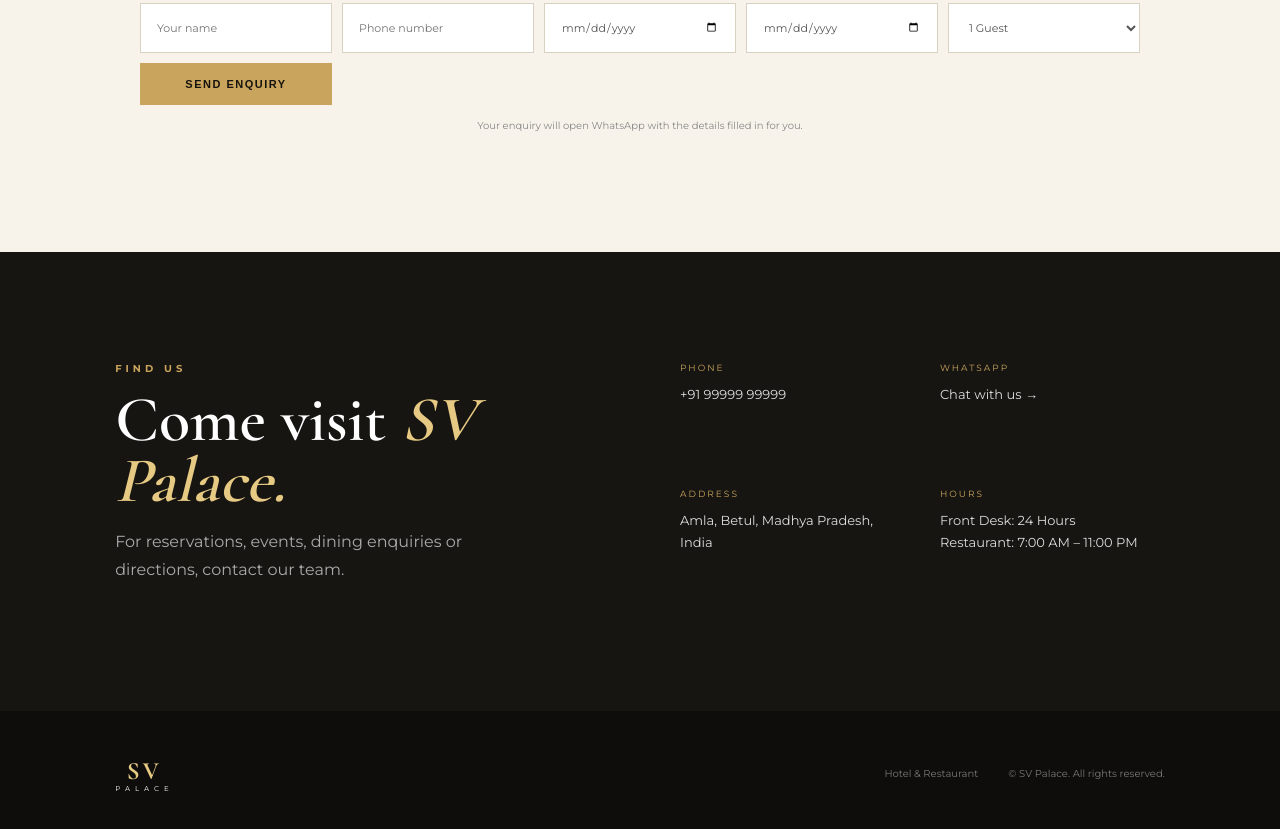
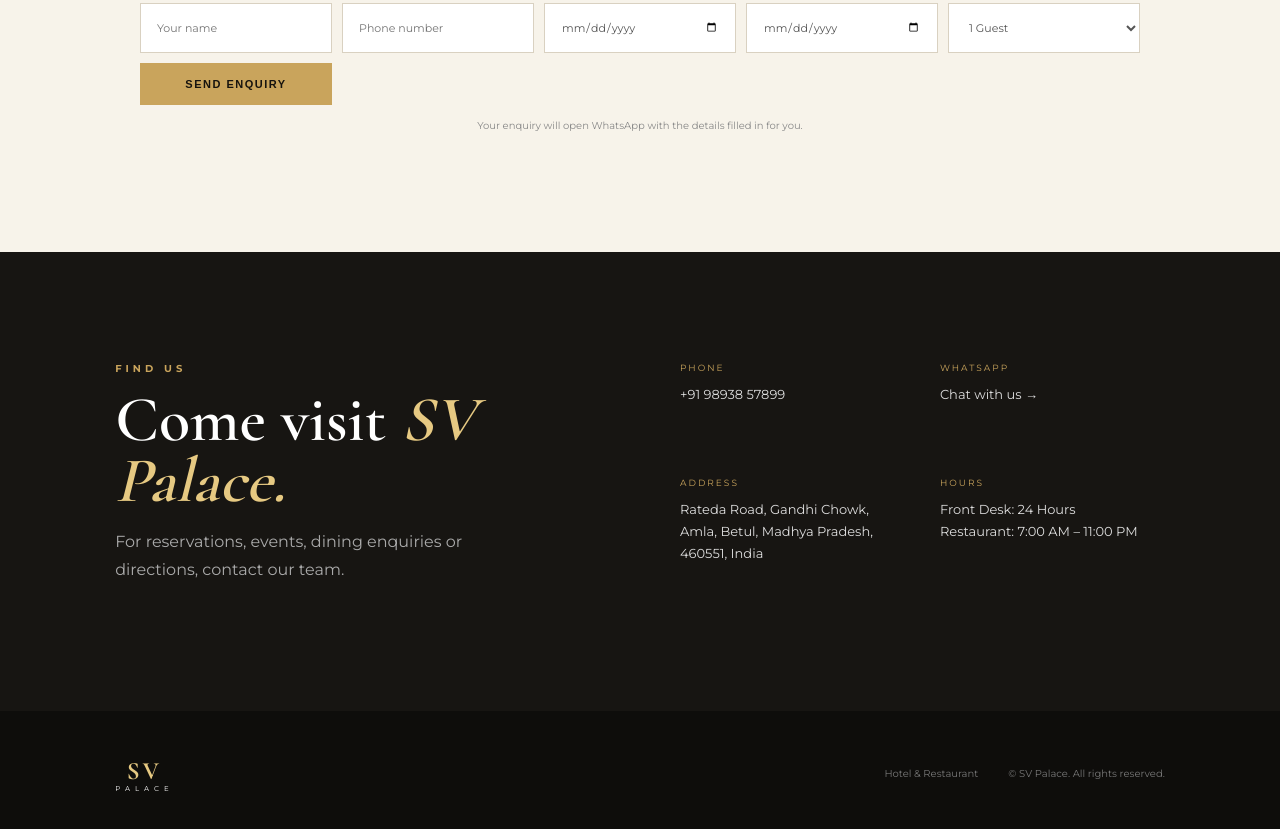
Before and after one commit to SVPalace/SVPalace, a plain HTML site: page index.html in a window 1280 px wide. Shown: the part 4470-5299 px from the top of the page. Drawn offline with nearby package versions, Linux system fonts and the light colour scheme; a script that the page names is missing.

Commit message:
Update title and contact details in index.html

```diff
--- a/index.html
+++ b/index.html
@@ -4,7 +4,7 @@
 <meta charset="UTF-8">
 <meta name="viewport" content="width=device-width, initial-scale=1.0">
 <meta name="description" content="SV Palace Hotel & Restaurant — elegant rooms, dining and hospitality.">
-<title>SV Palace | Hotel & Restaurant</title>
+<title>SV Palace | Hotel & Restaurants</title>
 <link rel="preconnect" href="https://fonts.googleapis.com">
 <link rel="preconnect" href="https://fonts.gstatic.com" crossorigin>
 <link href="https://fonts.googleapis.com/css2?family=Cormorant+Garamond:wght@500;600;700&family=Montserrat:wght@400;500;600;700&display=swap" rel="stylesheet">
@@ -92,9 +92,9 @@
 <section id="contact" class="contact dark-section">
   <div><div class="section-tag">FIND US</div><h2>Come visit <em>SV Palace.</em></h2><p class="contact-text">For reservations, events, dining enquiries or directions, contact our team.</p></div>
   <div class="contact-details">
-    <div><span>PHONE</span><a href="tel:+919999999999">+91 99999 99999</a></div>
+    <div><span>PHONE</span><a href="tel:+919893857899">+91 98938 57899</a></div>
     <div><span>WHATSAPP</span><a id="waLink" href="#">Chat with us →</a></div>
-    <div><span>ADDRESS</span><p>Amla, Betul, Madhya Pradesh, India</p></div>
+    <div><span>ADDRESS</span><p>Rateda Road, Gandhi Chowk, Amla, Betul, Madhya Pradesh, 460551, India</p></div>
     <div><span>HOURS</span><p>Front Desk: 24 Hours<br>Restaurant: 7:00 AM – 11:00 PM</p></div>
   </div>
 </section>
```
